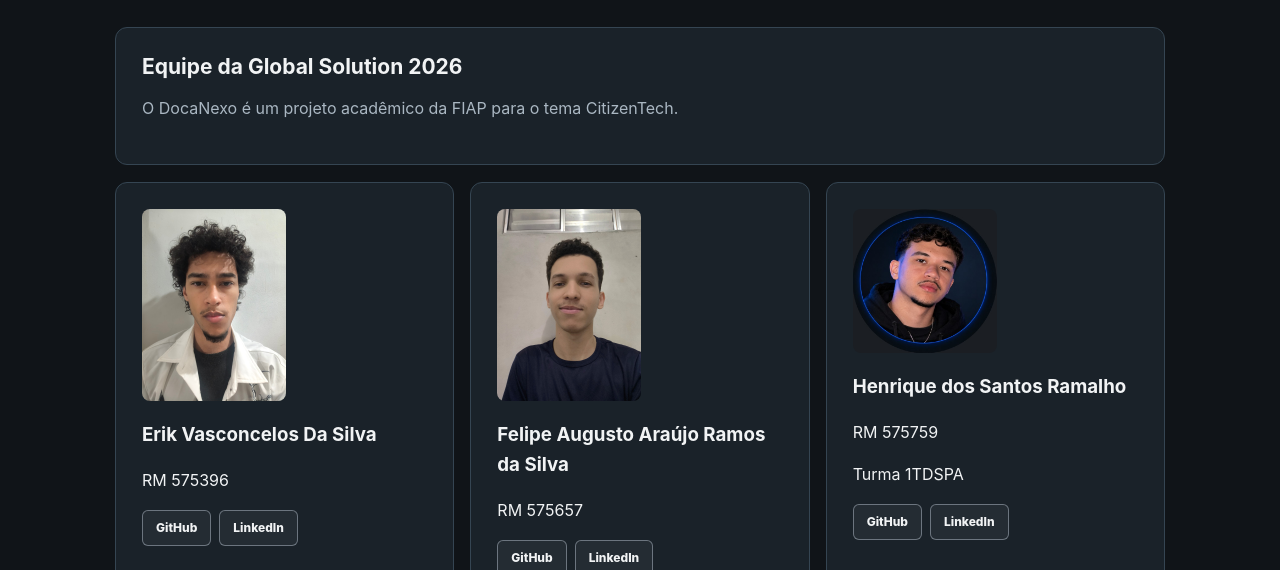
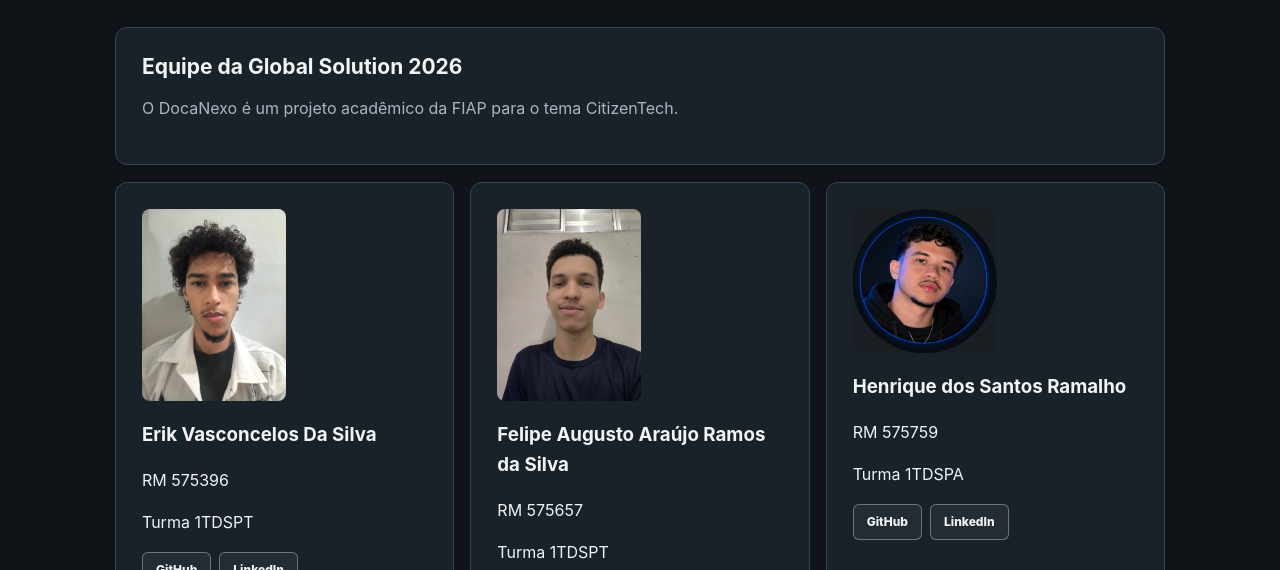
Before and after one commit to henriqueramalho299/DocaNexo-FrontEnd, a plain HTML site: page integrantes.html in a window 1280 px wide. Shown: the part 230-800 px from the top of the page. Drawn offline with Linux system fonts and the light colour scheme.

Commit message:
Registra a turma 1TDSPT em integrantes.html

```diff
--- a/integrantes.html
+++ b/integrantes.html
@@ -27,6 +27,7 @@
         <img class="team-photo" src="assets/erik-vasconcelos.jpg" alt="Foto de Erik Vasconcelos Da Silva" width="1152" height="1536">
         <h3>Erik Vasconcelos Da Silva</h3>
         <p>RM 575396</p>
+        <p>Turma 1TDSPT</p>
         <div class="ops-actions">
           <a class="button button-outline button-small" href="https://github.com/Xcodebyerik">GitHub</a>
           <a class="button button-outline button-small" href="https://www.linkedin.com/in/erik-vasconcelos-9bb074365/">LinkedIn</a>
@@ -36,6 +37,7 @@
         <img class="team-photo" src="assets/felipe-augusto.jpg" alt="Foto de Felipe Augusto Araújo Ramos da Silva" width="1152" height="1536">
         <h3>Felipe Augusto Araújo Ramos da Silva</h3>
         <p>RM 575657</p>
+        <p>Turma 1TDSPT</p>
         <div class="ops-actions">
           <a class="button button-outline button-small" href="https://github.com/Felipeaards">GitHub</a>
           <a class="button button-outline button-small" href="https://www.linkedin.com/in/felipe-augusto-ara%C3%BAjo-ramos-da-silva-bb7223278/">LinkedIn</a>
```
